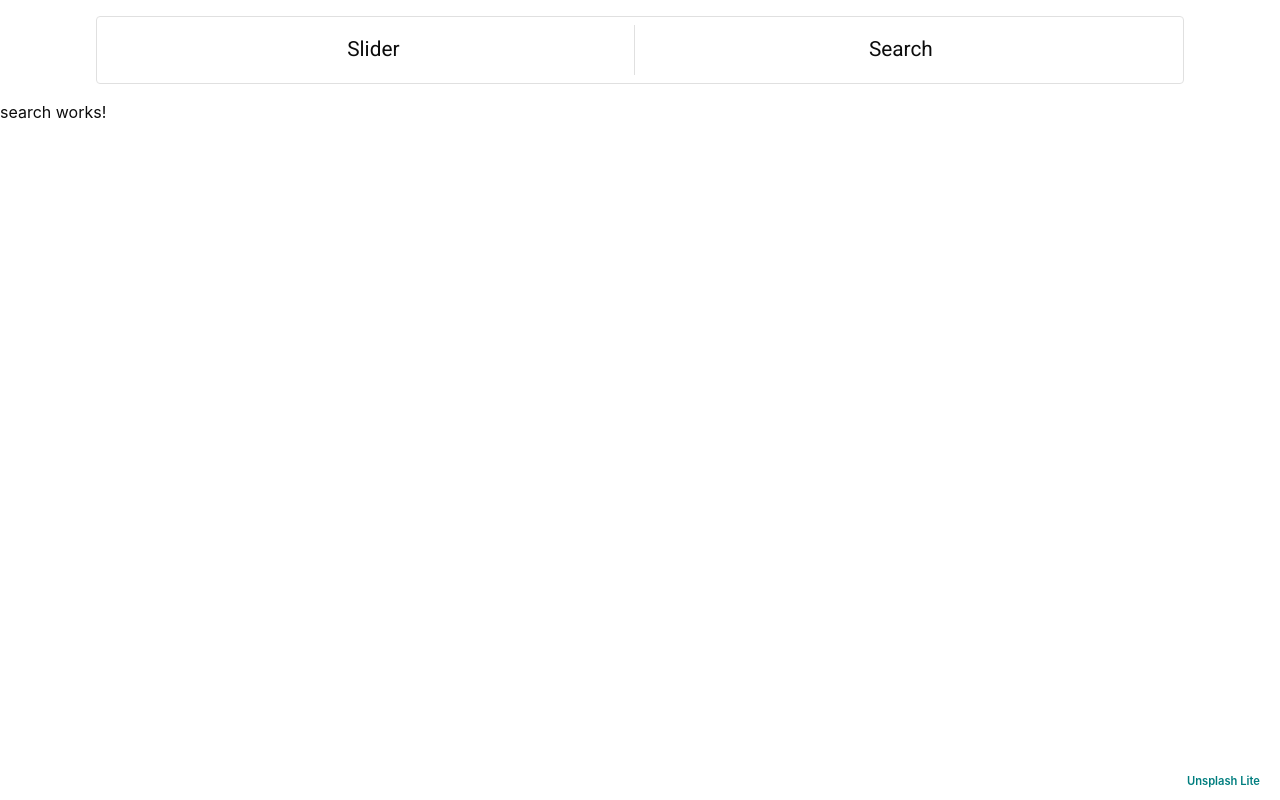
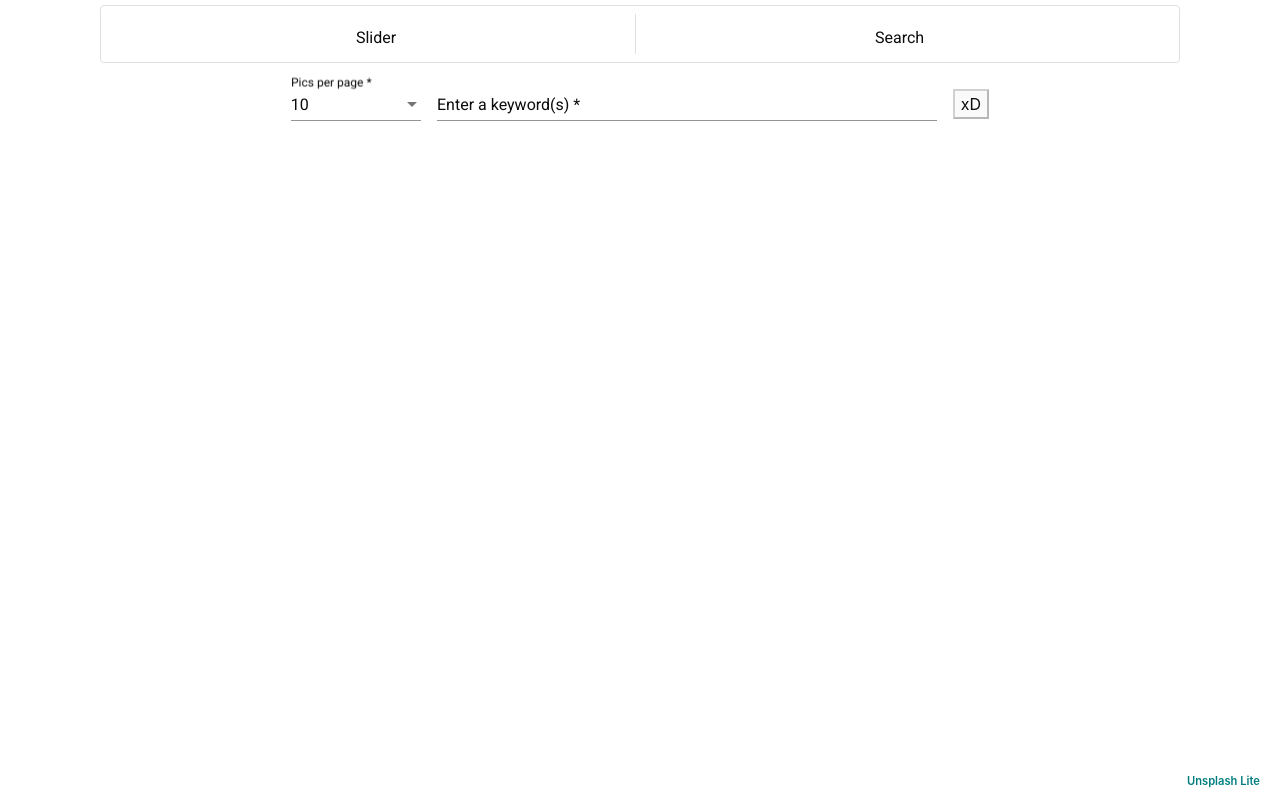
Before and after one commit to MichalSalek/angularApiGallery, an Angular app: page /search in a window 1280 px wide. Built offline with nearby package versions, Linux system fonts and the light colour scheme.

Commit message:
the slider and search form works

```diff
--- a/src/app/app.module.ts
+++ b/src/app/app.module.ts
@@ -2,7 +2,10 @@ import { BrowserModule } from '@angular/platform-browser';
 import { NgModule } from '@angular/core';
 import { NgbModule } from '@ng-bootstrap/ng-bootstrap';
 import { BrowserAnimationsModule } from '@angular/platform-browser/animations';
+
 import { MatButtonToggleModule } from '@angular/material/button-toggle';
+import { MatSelectModule } from '@angular/material/select';
+import { MatInputModule } from '@angular/material/input';
 
 import { GlobalService } from './global.service';
 import { HttpClientModule } from '@angular/common/http';
@@ -32,6 +35,8 @@ import { FooterComponent } from './footer/footer.component';
     FormsModule,
     ReactiveFormsModule,
     MatButtonToggleModule,
+    MatSelectModule,
+    MatInputModule,
     HttpClientModule
   ],
   providers: [GlobalService],
--- a/src/app/global.service.ts
+++ b/src/app/global.service.ts
@@ -3,6 +3,8 @@ import { HttpClient } from '@angular/common/http';
 import { Observable } from 'rxjs';
 
 import { environment } from '../environments/environment';
+
+import { OnePhoto } from './model/interfaces';
 
 @Injectable({
   providedIn: 'root'
@@ -10,29 +12,20 @@ import { environment } from '../environments/environment';
 export class GlobalService implements OnInit {
   constructor(private http: HttpClient) { }
 
-  // randomPhoto(): Observable {
-
-  // }
-
   apiUrl = environment.apiUrl;
   apiParams = '&orientation=landscape';
   accesKey = '?client_id=f028e3c9ede7246105782861bb2d89788d2903daec5db2bfc62d2be6afb790f3';
 
+
+  randomPhoto(): Observable<OnePhoto> {
+    return this.http.get<OnePhoto>(`${this.apiUrl}/photos/random${this.accesKey}${this.apiParams}`);
+  }
 
   test() {
     console.log(`${this.apiUrl}/photos/random${this.accesKey}${this.apiParams}`);
   }
 
   ngOnInit() {
-    // console.log(environment.apiUrl);
+    this.test();
   }
 }
-
-interface OnePhoto {
-  description: string;
-  urls: {
-    regular: string
-  };
-}
-
-// ?client_id=f028e3c9ede7246105782861bb2d89788d2903daec5db2bfc62d2be6afb790f3
--- /dev/null
+++ b/src/app/model/interfaces.ts
@@ -0,0 +1,6 @@
+export interface OnePhoto {
+    description?: string;
+    urls?: {
+      regular: string;
+    };
+  }
--- a/src/app/navbar/navbar.component.scss
+++ b/src/app/navbar/navbar.component.scss
@@ -1,7 +1,8 @@
 @import '../../globalVariables.scss';
 
 .navbar {
-  width: 85%;
+  width: 85vw;
+  max-width: 1080px;
   margin: 1rem auto;
   display: flex;
   justify-self: center;
@@ -11,3 +12,13 @@
     font-size: 1.3rem;
   }
 }
+
+@media all and (orientation:landscape) {
+  .navbar {
+    margin: .3rem auto;
+    &__btn {
+      max-height: 40px;
+      font-size: 1rem;
+    }
+  }
+}
--- a/src/app/search/search.component.html
+++ b/src/app/search/search.component.html
@@ -1,3 +1,17 @@
-<p>
-  search works!
-</p>
+<form [formGroup]="searchForm" (ngSubmit)="searchSubmit(searchForm.value)" class="form">
+
+  <mat-form-field class="form__select">
+    <mat-select formControlName="searchFormAmount" placeholder="Pics per page">
+      <mat-option *ngFor="let howmuch of picsPerPage" [value]="howmuch">
+        {{howmuch}}
+      </mat-option>
+    </mat-select>
+  </mat-form-field>
+
+  <mat-form-field class="form__input">
+    <input formControlName="searchFormKeyword" matInput placeholder="Enter a keyword(s)">
+  </mat-form-field>
+
+  <button type="submit" [disabled]="!searchForm.valid">xD</button>
+
+</form>
--- a/src/app/search/search.component.scss
+++ b/src/app/search/search.component.scss
@@ -0,0 +1,13 @@
+.form {
+    width: fit-content;
+    margin: auto;
+    &__input, &__select {
+        width: calc(95vw - 130px - 2rem);
+        max-width: 500px;
+        margin: .5rem 1rem;
+    }
+    &__select {
+        max-width: 130px;
+        margin: auto;
+    }
+}
--- a/src/app/search/search.component.ts
+++ b/src/app/search/search.component.ts
@@ -1,4 +1,6 @@
 import { Component, OnInit, OnDestroy } from '@angular/core';
+import { FormControl, Validators, FormGroup, FormBuilder } from '@angular/forms';
+
 
 @Component({
   selector: 'app-search',
@@ -7,13 +9,27 @@ import { Component, OnInit, OnDestroy } from '@angular/core';
 })
 export class SearchComponent implements OnInit, OnDestroy {
 
-  constructor() { }
+  searchForm: FormGroup;
+
+  picsPerPage: Array<number> = [5, 10, 15, 20];
+
+  constructor(private formBuilder: FormBuilder) {  }
 
   ngOnInit() {
+this.searchForm = this.formBuilder.group({
+    searchFormAmount: [10, Validators.required],
+    searchFormKeyword: ['', Validators.required]
+});
   }
+
+
+  searchSubmit(event) {
+    console.log(event);
+  }
+
+
 
   ngOnDestroy() {
     console.log('search component zniszczony');
   }
-
 }
--- a/src/app/slider/slider.component.html
+++ b/src/app/slider/slider.component.html
@@ -1,13 +1,10 @@
-<main class='slider'>
-<ngb-carousel *ngIf="images" [showNavigationArrows]="false" [showNavigationIndicators]="false" (slide)="nextSlide($event)">
-    <ng-template ngbSlide>
-      <img [src]="images[0]" alt="Random first slide">
-    </ng-template>
-    <ng-template ngbSlide>
-      <img [src]="images[1]" alt="Random second slide">
-    </ng-template>
-    <ng-template ngbSlide>
-      <img [src]="images[2]" alt="Random third slide">
+<main>
+  <h2>Here are 10 random photos from Unsplash. Have fun!</h2>
+  <p>{{$randomPhotoResponse.description}}</p>
+<ngb-carousel class='slider' *ngIf="images" [showNavigationArrows]="false" [showNavigationIndicators]="false" (slide)="nextSlide($event)">
+    <ng-template ngbSlide *ngFor='let slide of imagestest; let i = index'>
+      <img class='slider__img' [src]="$randomPhotoResponse.urls.regular" alt="Random slide">
     </ng-template>
   </ngb-carousel>
+
 </main>
--- a/src/app/slider/slider.component.scss
+++ b/src/app/slider/slider.component.scss
@@ -1,5 +1,8 @@
 .slider {
     width: fit-content;
-    max-width: 1080px;
     margin: auto;
+    &__img{
+        max-width: 90vw;
+        max-height: calc( 100vh - 15vw );
+    }
 }
--- a/src/app/slider/slider.component.ts
+++ b/src/app/slider/slider.component.ts
@@ -1,7 +1,7 @@
 import { Component, OnInit, OnDestroy } from '@angular/core';
 import { NgbCarouselConfig } from '@ng-bootstrap/ng-bootstrap';
 import { GlobalService } from '../global.service';
-
+import { OnePhoto } from '../model/interfaces';
 @Component({
   selector: 'app-slider',
   templateUrl: './slider.component.html',
@@ -10,24 +10,44 @@ import { GlobalService } from '../global.service';
 })
 export class SliderComponent implements OnInit, OnDestroy {
   constructor(config: NgbCarouselConfig, private gService: GlobalService) {
-    config.interval = 5000;
+    config.interval = 1500000;
     config.wrap = true;
     config.keyboard = false;
     config.pauseOnHover = false;
+    this.getRandomPhoto();
   }
 
   images = [1, 2, 3].map(() => `https://picsum.photos/900/500?random&t=${Math.random()}`);
 
+  imagestest = new Array(10);
+
+  $randomPhotoResponse: OnePhoto = {
+    description: 'Loading',
+    urls: {
+      // tslint:disable-next-line:max-line-length
+      regular: 'http://pol.faq.panasonic.com/euf/assets/images/panasonic/answer_images/UHD-FullHD-1080.jpg'
+    }
+  };
+
+
+
+
+  getRandomPhoto() {
+    this.gService.randomPhoto().subscribe(res => {
+      this.$randomPhotoResponse = res;
+    });
+  }
 
   ngOnInit() {
     console.log('OnInit:');
-    this.gService.test();
+    console.log('typeof random photo response:');
+    console.log(typeof this.$randomPhotoResponse);
   }
 
+  nextSlide = (event) => {
+    console.log('Slide:');
+    this.getRandomPhoto();
 
-  nextSlide = (event) => {
-    console.log('slajd:');
-    this.gService.test();
   }
 
   ngOnDestroy() {
```
